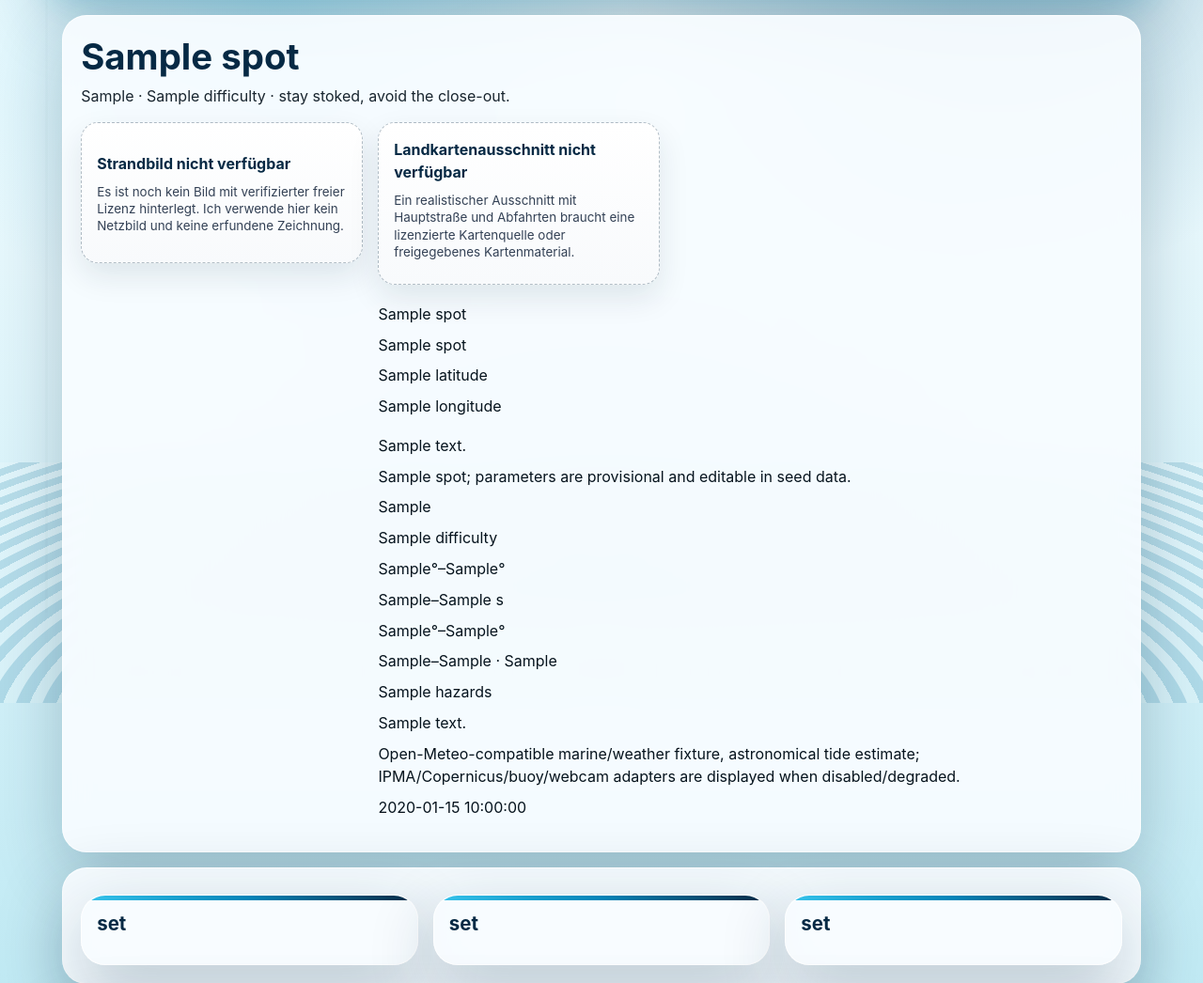
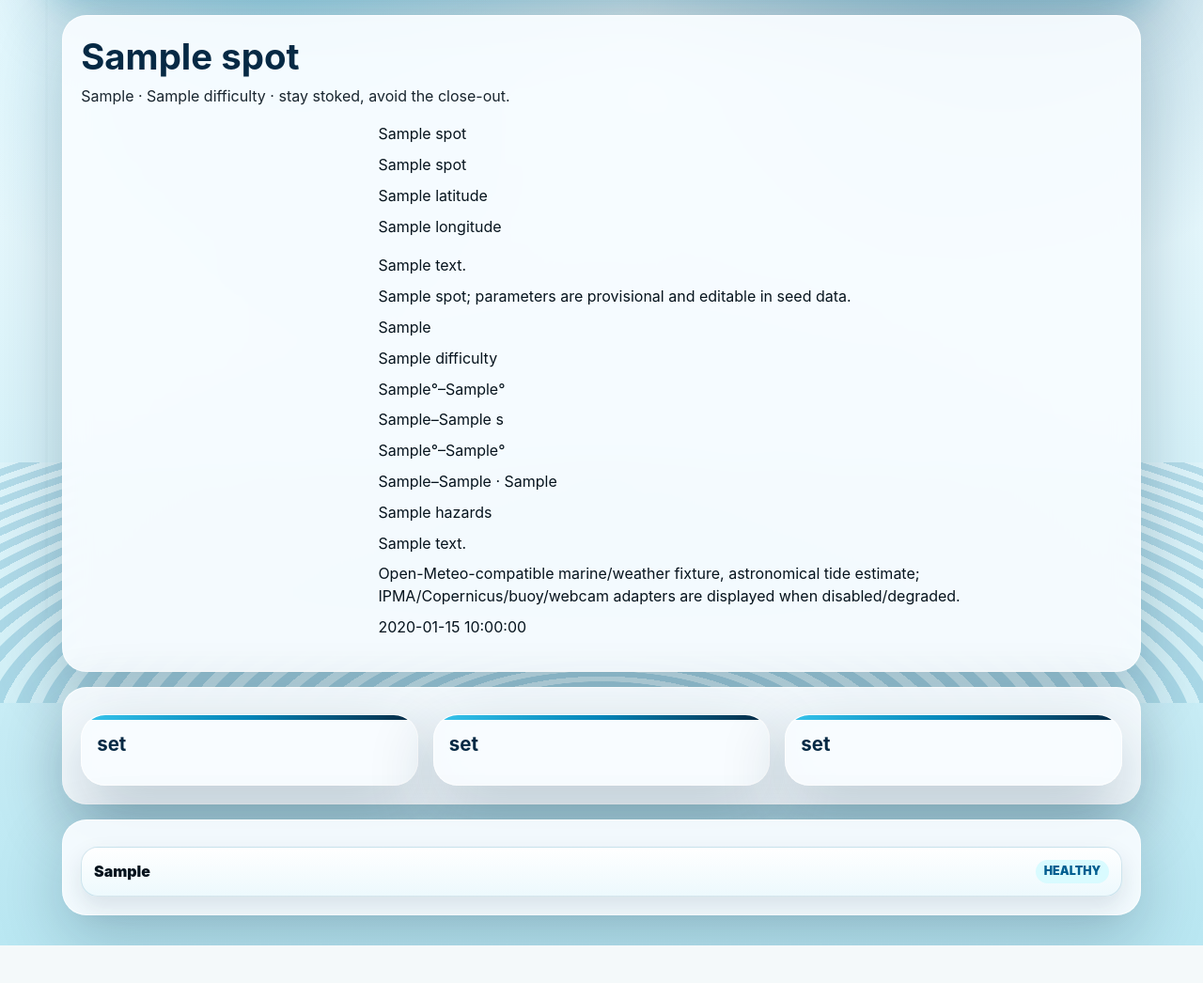
Before and after one commit to psappz/surf-decision-engine, a FastAPI app: template app/templates/spot_detail.html in a window 1280 px wide. Shown: the part 148-1194 px from the top of the page at 94% size. After the commit the page ends 1154 px from the top, so only its background shows below. Run offline with FastAPI, Linux system fonts and the light colour scheme; the template is opened without the code that fills it: most values are stand-ins (such as "Sample title", 1, 10 or a date in 2020).

Commit message:
Remove spot detail media section

```diff
--- a/app/static/style.css
+++ b/app/static/style.css
@@ -113,7 +113,7 @@ a{color:#005f91;font-weight:850}.error{background:#fff0f0;color:#9f1239;border:1
 .header-actions{display:flex;align-items:center;justify-content:flex-end;gap:.75rem;flex-wrap:wrap}.preference-form{display:flex;align-items:end;gap:.55rem;flex-wrap:wrap;background:rgba(255,255,255,.16);border:1px solid rgba(255,255,255,.34);padding:.55rem;border-radius:18px;backdrop-filter:blur(10px)}.preference-form label{font-size:.78rem;font-weight:900;color:inherit;min-width:9rem}.preference-form select{appearance:auto;border-radius:12px;border:1px solid rgba(8,47,73,.18);padding:.45rem .6rem;background:white;color:var(--ink);font-weight:850}.preference-form button{padding:.5rem .7rem}.top-preferences{max-width:1180px;margin:1rem auto 0;padding:0 1rem;display:flex;justify-content:flex-end;position:relative;z-index:2}.login-prefs .preference-form{background:rgba(255,255,255,.86);color:var(--ink);box-shadow:var(--shadow)}
 .alt-row{padding:.65rem 0;border-top:1px solid rgba(8,47,73,.12)}.alt-row:first-of-type{border-top:0}
 .modal{position:fixed;inset:0;display:none;align-items:center;justify-content:center;background:rgba(2,11,18,.62);z-index:20;padding:1rem}.modal[aria-hidden="false"]{display:flex}.modal-card{width:min(680px,96vw);max-height:86vh;overflow:auto;background:#f8fdff;border:1px solid rgba(55,196,236,.34);border-radius:26px;padding:1.2rem;box-shadow:0 24px 90px rgba(0,0,0,.45)}.modal-close{float:left;margin:0 .6rem .4rem 0;width:2.35rem;height:2.35rem;padding:0;border-radius:999px}.modal ul{padding-left:1.3rem}.spot-hero{padding:1.2rem}
-.spot-media-stack{display:flex;flex-wrap:wrap;gap:1rem;margin:1rem 0 1.2rem;align-items:flex-start}.spot-media-unavailable{width:300px;max-width:100%;min-height:150px;border:1px dashed rgba(6,41,68,.30);border-radius:18px;background:linear-gradient(180deg,#fff,#f8fafc);box-shadow:0 14px 32px rgba(0,38,63,.10);padding:1rem;display:grid;align-content:center;gap:.55rem;color:#334155}.spot-media-unavailable strong{color:var(--navy);font-size:1rem}.spot-media-unavailable span{font-size:.84rem;line-height:1.35}.spot-media-unavailable a{font-size:.84rem}
+
 @media(max-width:880px){.top{align-items:stretch;flex-direction:column}.brand-lockup{align-items:flex-start}.site-logo{width:min(78vw,360px);max-width:78vw}.header-actions{justify-content:flex-start}.preference-form{width:100%}.preference-form label{min-width:100%}.preference-form select,.preference-form button{width:100%}.top-preferences{justify-content:stretch}.login-prefs .preference-form{width:100%}.metrics,.grid{grid-template-columns:1fr}.surf-hero{min-height:auto}.surf-hero h1{font-size:2.6rem}}
 @media(max-width:520px){main,.top{padding:.75rem}.site-logo{width:100%}.card,.intro-panel,.provider-panel,section{padding:.9rem;border-radius:20px}.login{margin:3vh .75rem}.login-logo{width:100%}h1{font-size:2.25rem}}
 
--- a/app/templates/spot_detail.html
+++ b/app/templates/spot_detail.html
@@ -24,17 +24,6 @@
     <p class="eyebrow">{{ t('peak_notes') }}</p>
     <h2>{{ spot.name }}</h2>
     <p class="tagline">{{ spot.spot_type }} · {{ spot.difficulty }} · stay stoked, avoid the close-out.</p>
-    <div class="spot-media-stack" aria-label="{{ spot.name }} media">
-      <div class="spot-media-unavailable" role="img" aria-label="Kein geprüftes Strandbild für {{ spot.name }} verfügbar">
-        <strong>Strandbild nicht verfügbar</strong>
-        <span>Es ist noch kein Bild mit verifizierter freier Lizenz hinterlegt. Ich verwende hier kein Netzbild und keine erfundene Zeichnung.</span>
-      </div>
-      <div class="spot-media-unavailable" role="img" aria-label="Kein lizenzierter Kartenausschnitt für {{ spot.name }} verfügbar">
-        <strong>Landkartenausschnitt nicht verfügbar</strong>
-        <span>Ein realistischer Ausschnitt mit Hauptstraße und Abfahrten braucht eine lizenzierte Kartenquelle oder freigegebenes Kartenmaterial.</span>
-        <a href="{{ spot.maps_url|safe }}" rel="noopener noreferrer" target="_blank">{{ t('maps_coordinates') }}</a>
-      </div>
-    </div>
     <dl class="grid">
       <dt>{{ t('zone_section') }}</dt><dd>{{ spot.zone_name }}</dd>
       <dt>{{ t('beach_name') }}</dt><dd>{{ spot.beach_name }}</dd>
```
Also changed, not shown: tests/test_app.py (+4 -4 lines).
